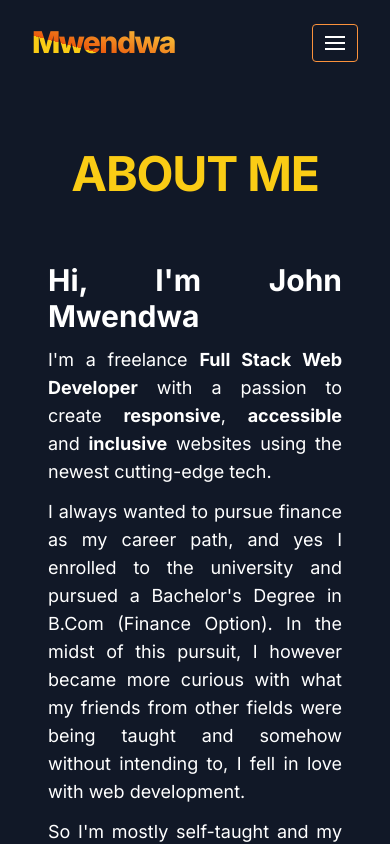
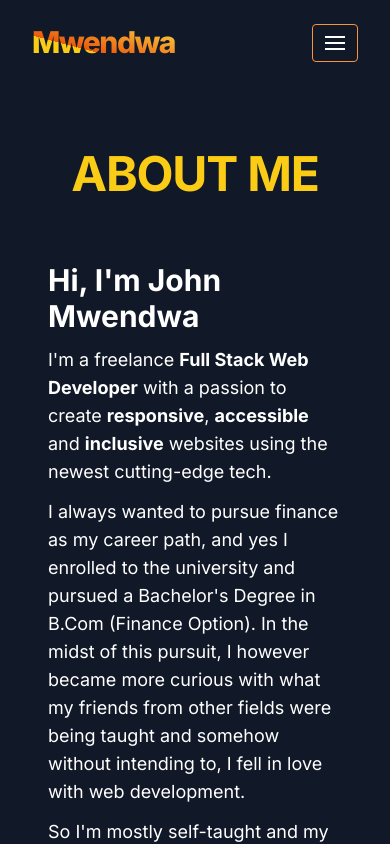
Before and after one commit to JohnMwendwa/portfolio_v2, a Next.js app: page /about in a window 390 px wide. Shown: the top 844 px of the page. Built offline with nearby package versions, Linux system fonts and the light colour scheme.

Commit message:
justify text from small viewports

```diff
--- a/src/components/sections/About.tsx
+++ b/src/components/sections/About.tsx
@@ -34,7 +34,7 @@ const About = () => {
           About Me
         </h1>
         <div className="grid grid-cols-1 lg:grid-cols-2 lg:space-x-24 text-lg">
-          <div className="text-lg text-justify sm:text-xl mb-8">
+          <div className="text-lg sm:text-justify sm:text-xl mb-8">
             <h2 className="font-bold text-3xl mb-3">
               Hi, I&apos;m John Mwendwa
             </h2>
```
